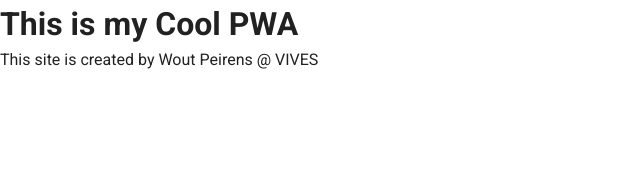
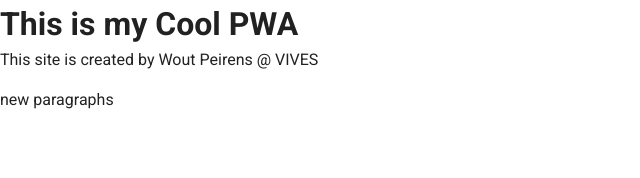
Before and after one commit to wout297/my-pwa-app, a Vue app: page / in a window 1280 px wide. Shown: the top 178 px of the page, without its empty margins (0-640 px from the left). Built offline with nearby package versions, Linux system fonts and the light colour scheme.

Commit message:
add new paragraph

```diff
--- a/src/App.vue
+++ b/src/App.vue
@@ -4,6 +4,7 @@
       <h1>This is my Cool PWA</h1>
       <v-btn v-if="updateAvailable" @click="update">Click to update</v-btn>
       <p>This site is created by Wout Peirens @ VIVES</p>
+      <p>new paragraphs</p>
     </v-main>
   </v-app>
 </template>
```
